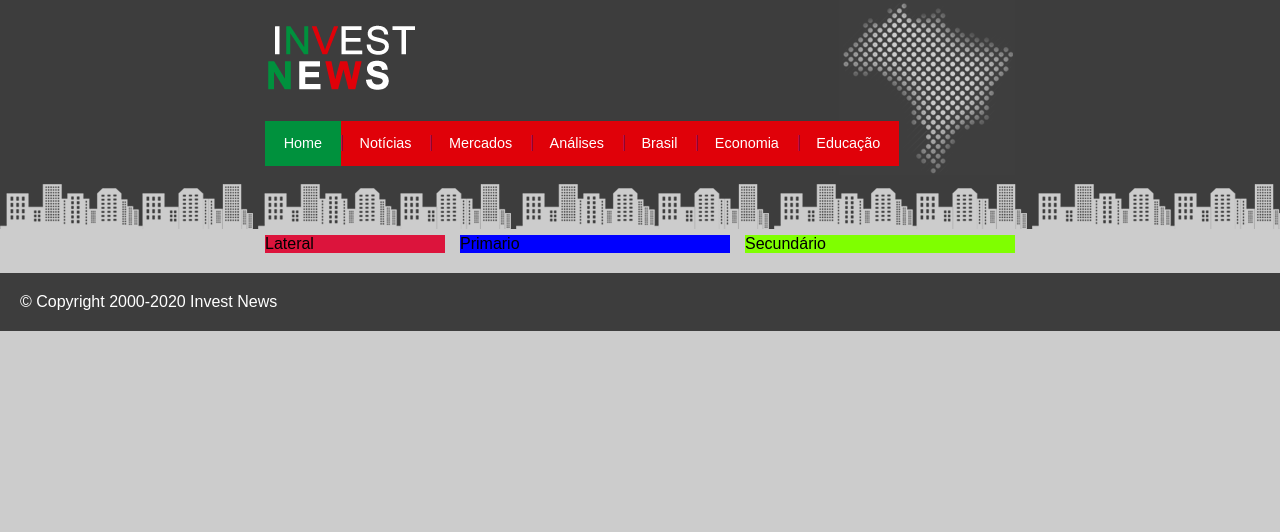
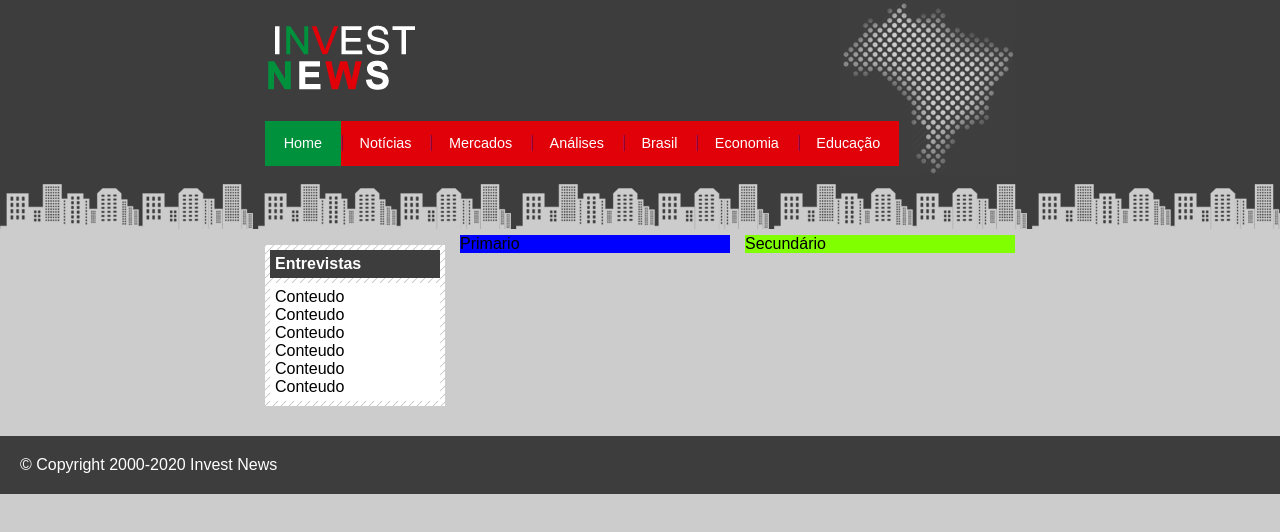
Before and after one commit to thiagobalonyi/invest-news, a plain HTML site: page index.html in a window 1280 px wide. Drawn offline with Linux system fonts and the light colour scheme.

Commit message:
Inicio menu Lateral

```diff
--- a/css/estilo.css
+++ b/css/estilo.css
@@ -88,10 +88,26 @@ body.educacao #navegacao a#educacao
     background: #fff;
 }
 
+#lateral {
+    width: 180px;
+    float: left;
+    margin: 0 0 20px -750px;
+}
+
 #primario {
     width: 270px;
     float: left;
     margin: 0 0 20px 195px;
+    background: blue;
+}
+
+#duas-colunas #primario {
+    width: 555px;
+}
+
+#uma-coluna #primario {
+    width: 720px;
+    margin: 0 0 20px 0;
     background: blue;
 }
 
@@ -102,11 +118,25 @@ body.educacao #navegacao a#educacao
     background: chartreuse;
 }
 
-#lateral {
-    width: 180px;
-    float: left;
-    margin: 0 0 20px -750px;
-    background: crimson;
+/* Caixa */
+
+.caixa {
+    margin: 10px 0;
+    padding: 5px;
+    background: #f3f3f3 url(../imagens/fundo-caixa.png);
+}
+
+h2 {
+    font-size: 1em;
+    background: #3d3d3d;
+    color: #fff;
+    padding: 5px;
+}
+
+.caixa-conteudo {
+    background: #fff;
+    padding: 5px;
+    margin-top: 5px;
 }
 
 /* Roda pé */
--- a/index.html
+++ b/index.html
@@ -11,7 +11,7 @@
 
     </head>
 
-    <body class="home">
+    <body id="tres-colunas" class="home">
 
             <!--Inicio Container-->
         <div id="container">
@@ -49,7 +49,26 @@
 
                     <div id="primario">Primario</div>
                     <div id="secundario">Secundário</div>
-                    <div id="lateral">Lateral</div>
+
+                    <!--Inicio Lateral-->
+                    <div id="lateral">
+
+                        <div class="caixa">
+                            <h2>Entrevistas</h2>
+                            <div class="caixa-conteudo">
+
+                                <div>Conteudo</div>
+                                <div>Conteudo</div>
+                                <div>Conteudo</div>
+                                <div>Conteudo</div>
+                                <div>Conteudo</div>
+                                <div>Conteudo</div>
+
+                            </div>
+
+                        </div>
+
+                    </div> <!--Final Lateral-->
 
                 </div> <!--Final conteudo-->
 
```
